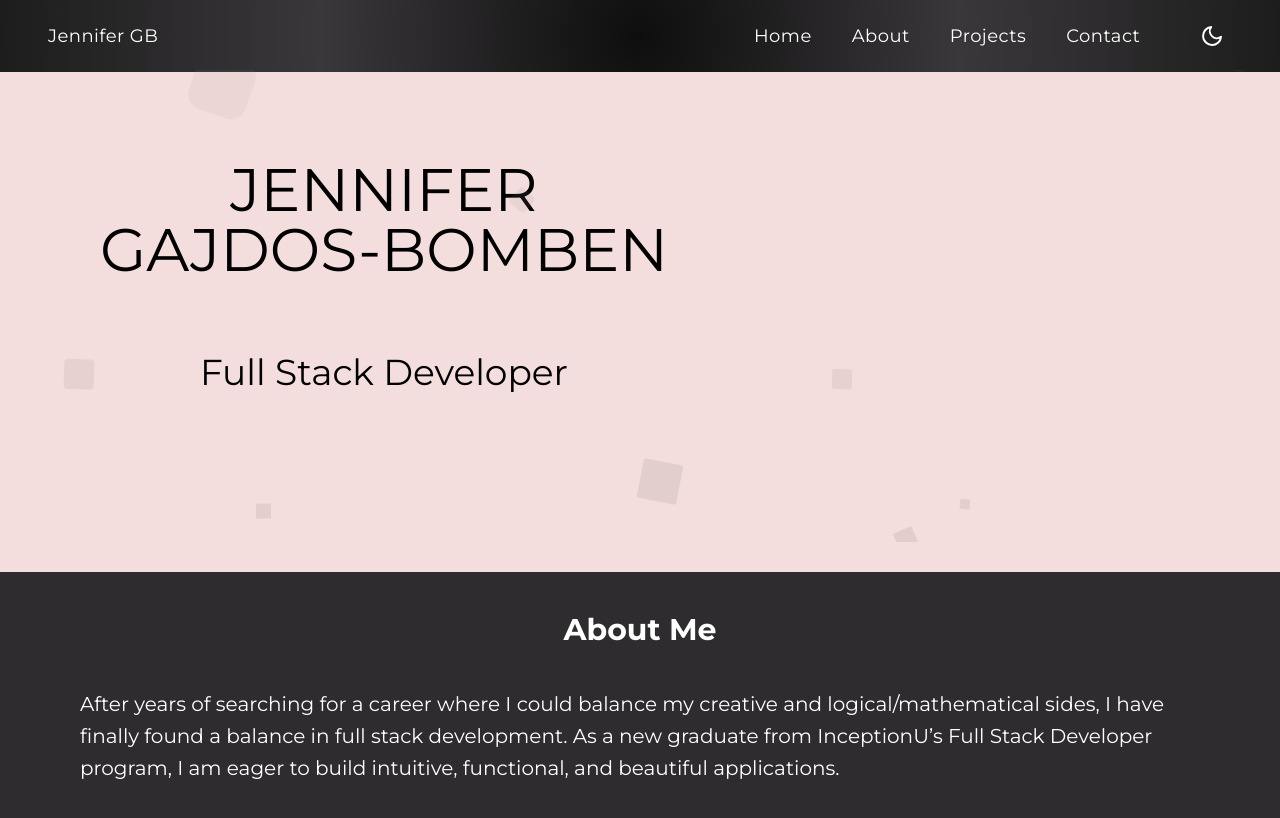
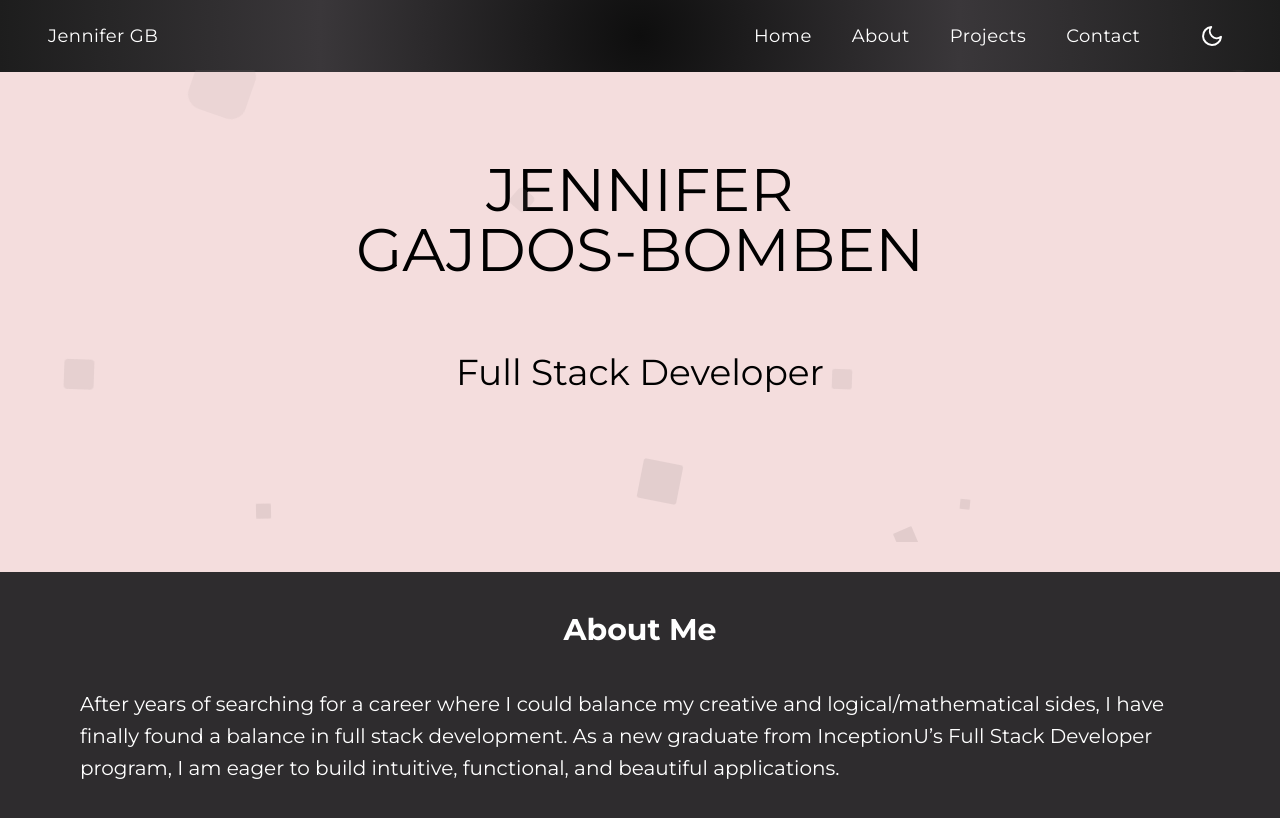
Before and after one commit to jgajdosbomben/portfolio, a React (Vite) app: page / in a window 1280 px wide. Shown: the top 818 px of the page. Built offline with nearby package versions, Linux system fonts and the light colour scheme.

Commit message:
Adjusted y-padding

```diff
--- a/src/App.jsx
+++ b/src/App.jsx
@@ -25,7 +25,7 @@ function App() {
     <div className={`"w-full h-full min-h-[100vh] bg-gradient-to-br from-[#f4dddd]  to-[#9d9b9b]" ${darkMode && "dark"}`}>
       {/* Sets main colour for light mode */}
       <div className="w-full h-full min-h-[100vh] bg-[#f4dddd] font-montserrat">
-      {/* gradient-to-br from-[#f4dddd]  to-[#9d9b9b] */}
+        {/* gradient-to-br from-[#f4dddd]  to-[#9d9b9b] */}
         {/* [radial-gradient(ellipse_at_top_left,_var(--tw-gradient-stops))] from-[#f4dddd] to-[#06308b] */}
         {/* Sets main colour for dark mode */}
         <div className="dark:bg-[radial-gradient(ellipse_at_top_left,_var(--tw-gradient-stops))] from-[#620646] to-[#1d1d1d]">
@@ -38,37 +38,37 @@ function App() {
           />
           <section
             id="home"
-            className="px-0 lg:py-0 2xl:py-10">
+            className="px-0 lg:py-0">
             <Header />
           </section>
           <section
             id="about"
-            className="w-full h-full min-h-[100vh] 2xl: py-10 lg:py-0 bg-[#2e2c2e] dark:bg-[radial-gradient(ellipse_at_top_left,_var(--tw-gradient-stops))] from-[#28031e] to-[#1d1d1d]">
+            className="w-full h-full min-h-[100vh] bg-[#2e2c2e] dark:bg-[radial-gradient(ellipse_at_top_left,_var(--tw-gradient-stops))] from-[#28031e] to-[#1d1d1d]">
             <About />
           </section>
           <section
             id="education"
             // className="w-full h-full min-h-[100vh] bg-gradient-to-r from-[#ffcccc] via-[#ffddcc] to-[#fbe9ed]">
-            className="w-full h-full min-h-[100vh] 2xl:py-10 lg:py-0">
+            className="w-full h-full min-h-[100vh]">
             <Education />
           </section>
           <section
             id="projects"
             // className="w-full h-full min-h-[100vh] bg-gradient-to-r from-[#ffcccc] via-[#ffddcc] to-[#fbe9ed]">
-            className="w-full lg: 2xl:py-10 lg:py-0">
+            className="w-full">
             <Projects />
           </section>
           <section
             id="skills"
             // className="w-full h-full min-h-[100vh] bg-gradient-to-r from-[#ffcccc] via-[#ffddcc] to-[#fbe9ed]">
-            className="w-full h-full min-h-[100vh] 2xl:py-10 lg:py-0">
+            className="w-full h-full min-h-[100vh]">
             <Skills />
           </section>
           <section
             id="contact"
             // className="w-full h-full min-h-[100vh] bg-gradient-to-r from-[#ffcccc] via-[#ffddcc] to-[#fbe9ed]">
-            className="w-full h-full ">
-              {/* bg-[url('/src/assets/banner-laptop.png')] */}
+            className="w-full h-full">
+            {/* bg-[url('/src/assets/banner-laptop.png')] */}
             <Contact />
           </section>
           <section
--- a/src/components/Header.jsx
+++ b/src/components/Header.jsx
@@ -3,12 +3,11 @@ import React from "react";
 
 const Header = () => {
   return (
-    <div
-    className="dark:bg-[radial-gradient(ellipse_at_top_left,_var(--tw-gradient-stops))] from-[#620646] to-[#1d1d1d] z-50">
+    <div className="dark:bg-[radial-gradient(ellipse_at_top_left,_var(--tw-gradient-stops))] from-[#620646] to-[#1d1d1d]">
       <div class="main-area">
         <div className="grid grid-cols-1 grid-row-3 md:grid-cols-5 md:grid-rows-5">
           {/* bg-[#f4dddd] dark:bg-gradient-to-br from-[#1d1d1d]  to-[#9b0b71] */}
-        <div className="col-span-1 row-span-1 md:col-span-3 md:row-span-5 text-center align-middle pt-12">
+          <div className="col-span-1 row-span-1 md:col-span-5 md:row-span-5 text-center align-middle pt-12">
             <h1 className="text-6xl font-montserrat  text-black dark:text-white pt-10">
               JENNIFER <br />
               GAJDOS-BOMBEN
```
Lines whose indentation alone changed are shown as unchanged.
